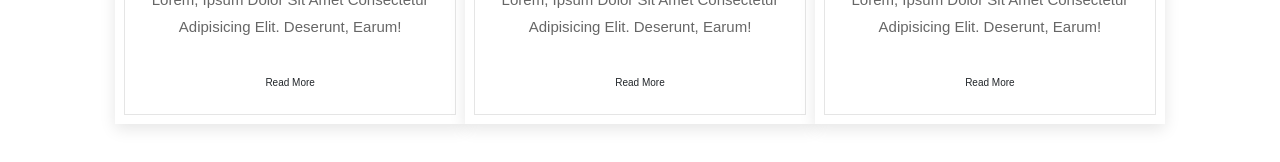
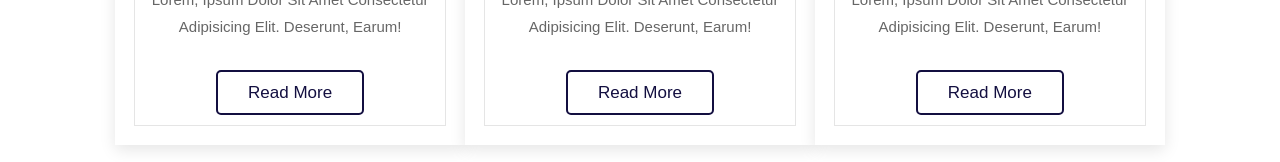
Before and after one commit to emsiqh/istoreUsingReact, a React (Create React App) app: page / in a window 1280 px wide. Shown: the part 1452-1614 px from the top of the page. Built offline with nearby package versions, Linux system fonts and the light colour scheme.

Commit message:
update feature section

```diff
--- a/src/App.css
+++ b/src/App.css
@@ -342,14 +342,14 @@ nav.navbar .navbar-nav .nav-link.navbar-link:hover {
   padding: 3rem 2rem;
   background: #fff;
   outline: var(--outline);
-  outline-offset: -1rem;
+  outline-offset: -2rem;
   text-align: center;
   box-shadow: var(--box-shadow);
 }
 
 .features .box:hover {
   outline: var(--outline-hover);
-  outline-offset: 0rem;
+  outline-offset: -1rem;
 }
 
 .features .box img {
--- a/src/components/FeatureSection.js
+++ b/src/components/FeatureSection.js
@@ -39,7 +39,7 @@ export const FeatureSection = () => {
                                     <img src={feature.imgUrl} alt={`${feature.name}`} />
                                     <h3>{feature.name}</h3>
                                     <p>{feature.description}</p>
-                                    <a href='#' className='btn'>read more</a>
+                                    <a href='#' className='pri-btn'>read more</a>
                                 </Col>
                             )
                         })
```
